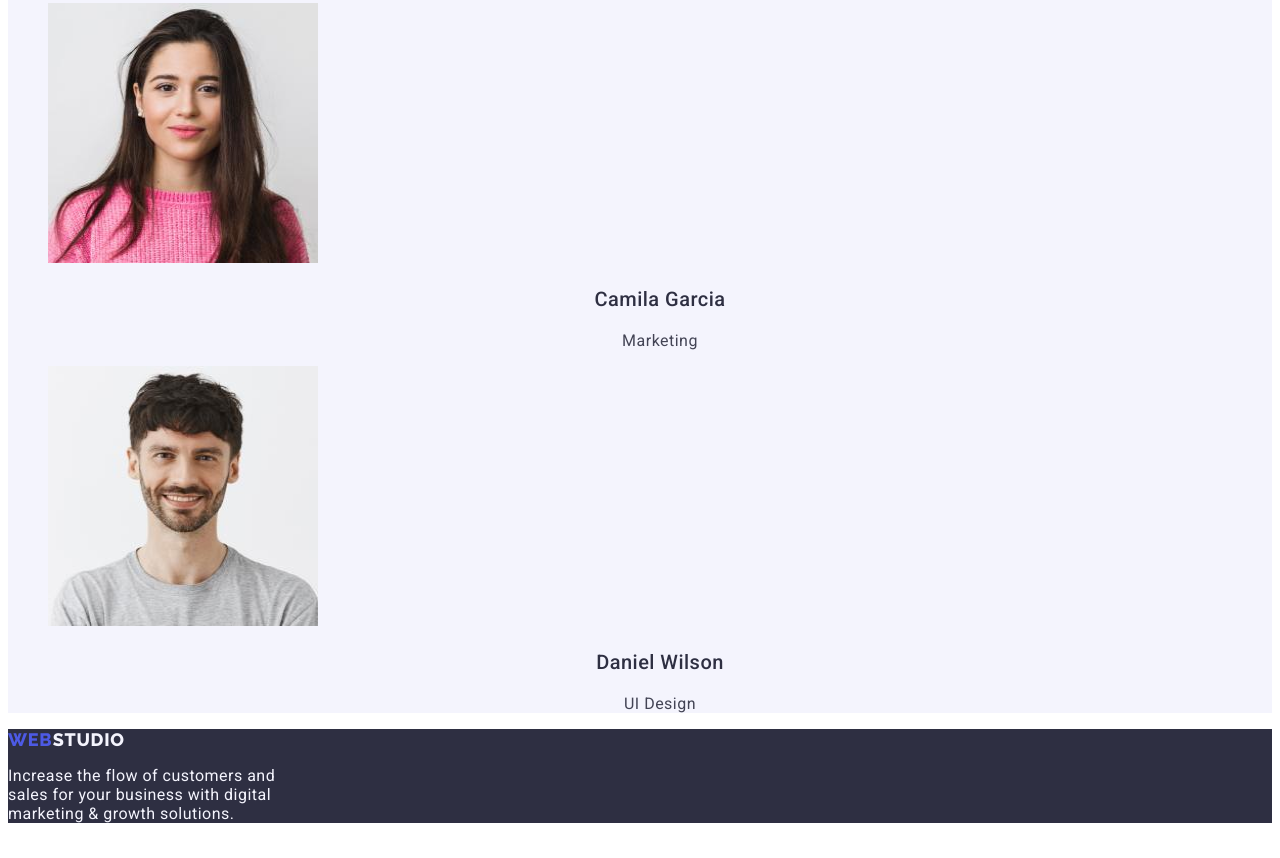
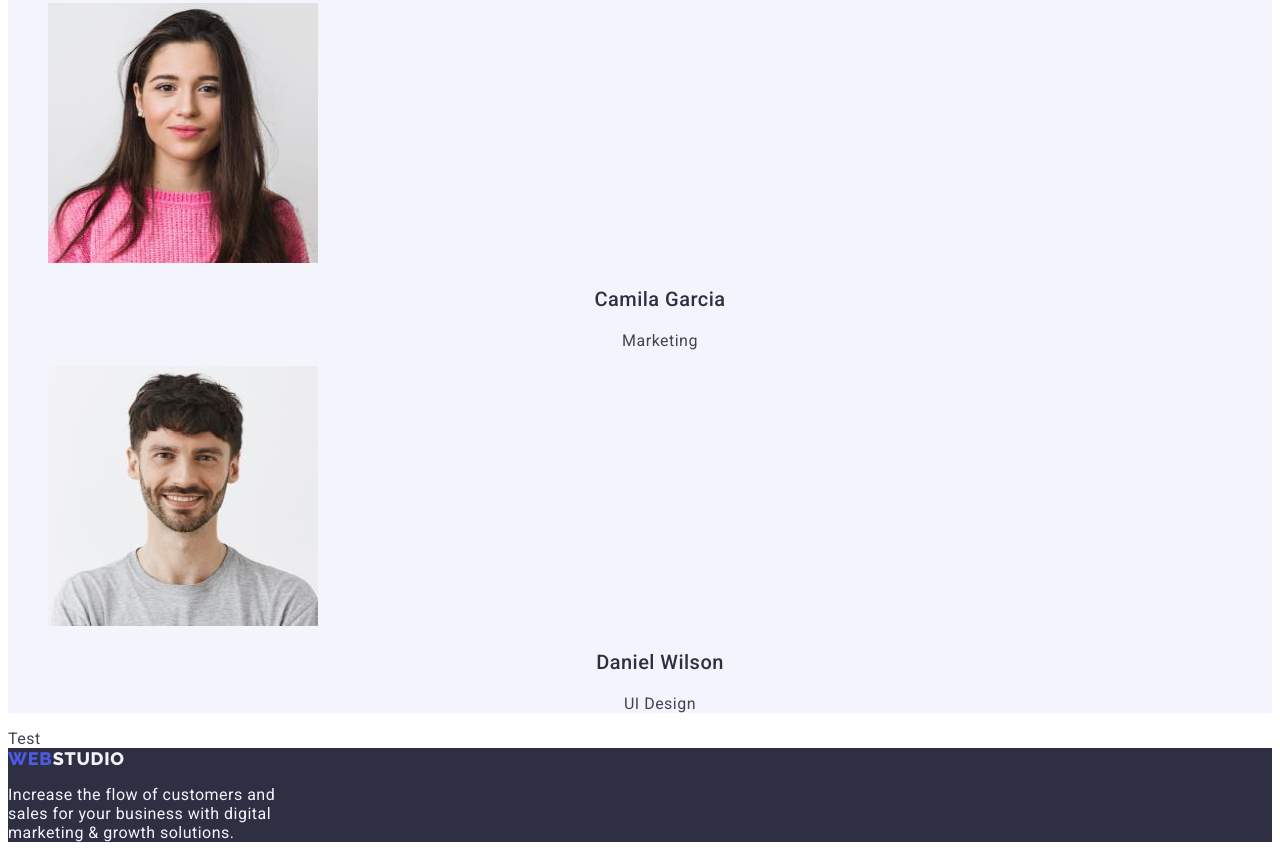
Before and after one commit to braggadoccio/revisedgoit-markup-hw-02, a plain HTML site: page index.html in a window 1280 px wide. Shown: the part 2813-3671 px from the top of the page. Drawn offline with Linux system fonts and the light colour scheme.

Commit message:
Update index.html

```diff
--- a/index.html
+++ b/index.html
@@ -167,6 +167,8 @@
       </section>
     </main>
 
+    <section>Test</section>
+
     <!--Footer-->
     <footer class="page-footer bg-footer">
       <div>
```
